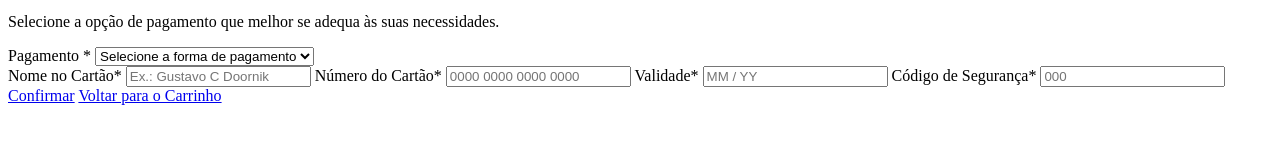
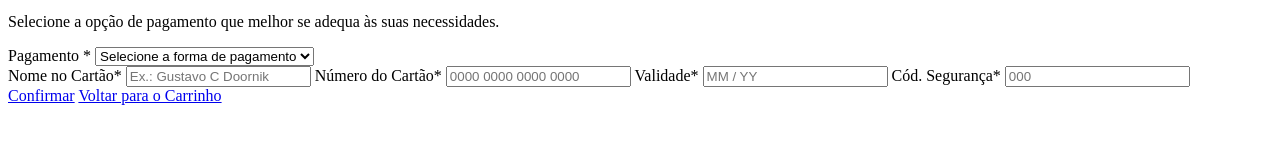
Before and after one commit to ibmec-tech-2-periodo-2025-2/Projeto-BulbeShop-Grupo4, a plain HTML site: page PAGAMENTO/pagamento.html in a window 1280 px wide. Shown: the part 216-360 px from the top of the page. Drawn offline with Linux system fonts and the light colour scheme.

Commit message:
fix:mudança do texto para cod. segurança

```diff
--- a/PAGAMENTO/pagamento.html
+++ b/PAGAMENTO/pagamento.html
@@ -50,7 +50,7 @@
             <input type="number" name="" id="num_cc" placeholder="0000 0000 0000 0000">
             <label for="entrega">Validade<span class="obrigatorio">*</span></label>
             <input type="number" name="" id="num_cc" placeholder="MM / YY">
-            <label for="entrega">Código de Segurança<span class="obrigatorio">*</span></label>
+            <label for="entrega">Cód. Segurança<span class="obrigatorio">*</span></label>
             <input type="number" name="" id="num_cc" placeholder="000">
         </form>
         <a href="../CONFIRMACAO/TCC.html" class="b_confirmar">Confirmar</a>
```
